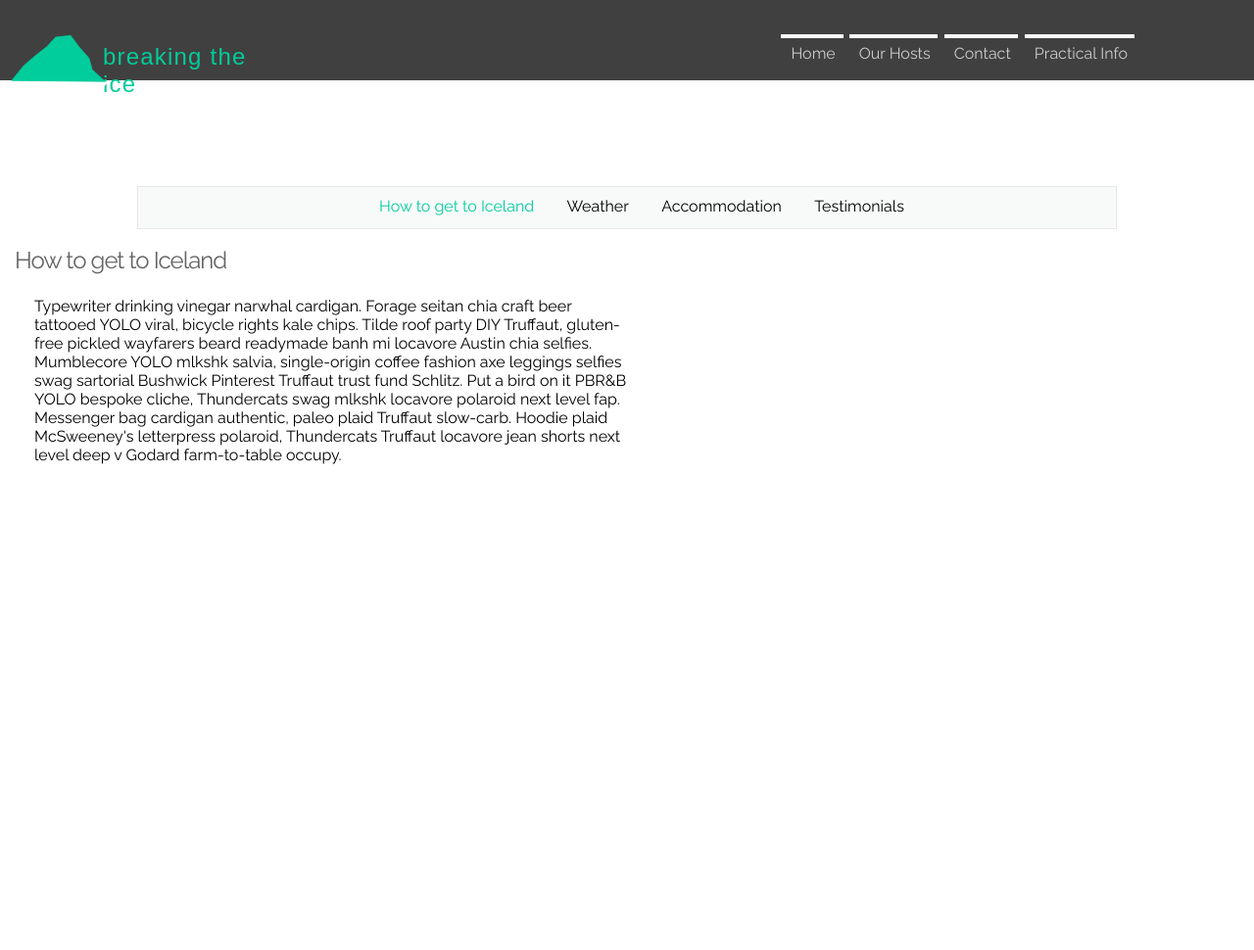
After one commit to nicholedwight/breaking-the-ice, a PHP site: page /how-to-get-here.php in a window 1280 px wide. The commit adds this page. Shown: the whole page at 98% size. Run offline with PHP 8.4, Linux system fonts and the light colour scheme; some libraries are stand-ins or nearby versions; some web fonts are replaced.

```diff
--- a/css/main.css
+++ b/css/main.css
@@ -46,6 +46,20 @@ section {
   overflow: hidden;
 }
 
+article p {
+  padding: 0 20px;
+  max-width: 650px;
+}
+
+article h1, h2 {
+  line-height: 43px;
+  letter-spacing: -1px;
+  font-weight: normal;
+  color: #666366;
+  margin: 0px;
+}
+}
+
 aside {
   text-align: center;
 }
@@ -61,13 +75,12 @@ footer {
 }
 
 .main_wrapper {
-  padding: 10px;
+  padding: 15px;
 }
 
 .secondary_wrapper {
-  padding: 10px;
+  padding: 15px;
   margin-top: 170px;
-  overflow: hidden;
 }
 
 .l_main_header {
@@ -164,7 +177,7 @@ nav li a {
   text-decoration: none;
 }
 
-nav li a:hover {
+nav li a:hover, .faq_nav a:hover {
   color: #00CD9B;
   transition: color 0.75s ease 0s;
 }
@@ -376,11 +389,11 @@ nav li a:hover {
     margin: 5px auto 10px;
     padding-left: 40px;
     position: relative;
+    text-align: center;
   }
 
   .faq_nav li {
     display: inline-block;
-    float: left;
     height: 40px;
     line-height: 20px;
     padding: 10px 1%;
@@ -413,7 +426,7 @@ nav li a:hover {
     top: 100%;
     left: -10px;
     text-align: left;
-    background: rgba(0, 0, 0, 0.75);
+    background-color: #404040;
   }
 
   .nav_dropdown li {
@@ -492,7 +505,7 @@ nav li a:hover {
   margin: 0 auto;
 }
 
-.current {
+.current, a.faq_current {
   color: #00CD9B;
 }
 
--- /dev/null
+++ b/how-to-get-here.php
@@ -0,0 +1,12 @@
+<?php $thisPage = "get-here";
+  include('inc/header.php');
+?>
+<main class="secondary_wrapper" role="main">
+  <a id="skip"> </a>
+  <?php include('inc/faq_nav.php');?>
+  <article>
+    <h1>How to get to Iceland</h1>
+    <p>Typewriter drinking vinegar narwhal cardigan. Forage seitan chia craft beer tattooed YOLO viral, bicycle rights kale chips. Tilde roof party DIY Truffaut, gluten-free pickled wayfarers beard readymade banh mi locavore Austin chia selfies. Mumblecore YOLO mlkshk salvia, single-origin coffee fashion axe leggings selfies swag sartorial Bushwick Pinterest Truffaut trust fund Schlitz. Put a bird on it PBR&B YOLO bespoke cliche, Thundercats swag mlkshk locavore polaroid next level fap. Messenger bag cardigan authentic, paleo plaid Truffaut slow-carb. Hoodie plaid McSweeney's letterpress polaroid, Thundercats Truffaut locavore jean shorts next level deep v Godard farm-to-table occupy.</p>
+  </article>
+</main>
+<?php include('inc/footer.php'); ?>
--- /dev/null
+++ b/inc/faq_nav.php
@@ -0,0 +1,14 @@
+<ul class="faq_nav">
+  <li>
+    <a href="how-to-get-here.php" <?php if ($thisPage == "get-here") echo "class='faq_current'"; ?>>How to get to Iceland</a>
+  </li>
+  <li>
+    <a href="weather.php" <?php if ($thisPage == "weather") echo "class='current'"; ?>>Weather</a>
+  </li>
+  <li>
+    <a href="accommodation.php" <?php if ($thisPage == "accommodation") echo "class='current'"; ?>>Accommodation</a>
+  </li>
+  <li>
+    <a href="testimonials.php" <?php if ($thisPage == "testimonials") echo "class='current'"; ?>>Testimonials</a>
+    </li>
+</ul>
--- /dev/null
+++ b/inc/footer.php
@@ -0,0 +1,10 @@
+<footer>
+  <p class="copyright">&#169; 2014 Nichole Dwight</p>
+</footer>
+
+<script src="js/main.js"></script>
+<noscript>
+<link rel="stylesheet" type="text/css" href="css/nojs.css"><!--css styles for when javascript is disabled-->
+</noscript>
+</body>
+</html>
--- a/inc/header.php
+++ b/inc/header.php
@@ -33,13 +33,14 @@
           <li><a href="contact.php"
             <?php if ($thisPage == "Contact") echo "class='current'"; ?>>Contact</a>
           </li>
-          <li class="has_dropdown"><a href="faq.php"
+          <li class="has_dropdown"><a href="faq.php" id="changeableBorder"
             <?php if ($thisPage == "FAQ") echo "class='current'"; ?>>Practical Info</a>
               <ul class="nav_dropdown">
-                <li><a href="faq.php#get_here">Getting Here</a></li>
-                <li><a href="faq.php#weather">Weather</a></li>
-                <li><a href="faq.php#accommodation">Accommodation</a></li>
-                <li><a href="faq.php#testimonials">Testimonials</a></li>
+                <li><a href="faq.php">General Info</a></li>
+                <li><a href="how-to-get-here.php">Getting Here</a></li>
+                <li><a href="weather.php">Weather</a></li>
+                <li><a href="accommodation.php">Accommodation</a></li>
+                <li><a href="testimonials.php">Testimonials</a></li>
               </ul>
           </li>
       </ul>
--- a/js/main.js
+++ b/js/main.js
@@ -107,3 +107,10 @@ function setMarkers(map, locations) {
 }
 
 google.maps.event.addDomListener(window, 'load', initialize);
+
+
+$('.nav_dropdown').hover(
+   function(){ $('#changeableBorder').addClass('current') },
+   function(){ $('#changeableBorder').removeClass('current') }
+
+)
```
Also changed, not shown: contact.php (+1 -10 lines), faq.php (+9 -17 lines), hosts.php (+1 -6 lines), index.php (+1 -10 lines).
